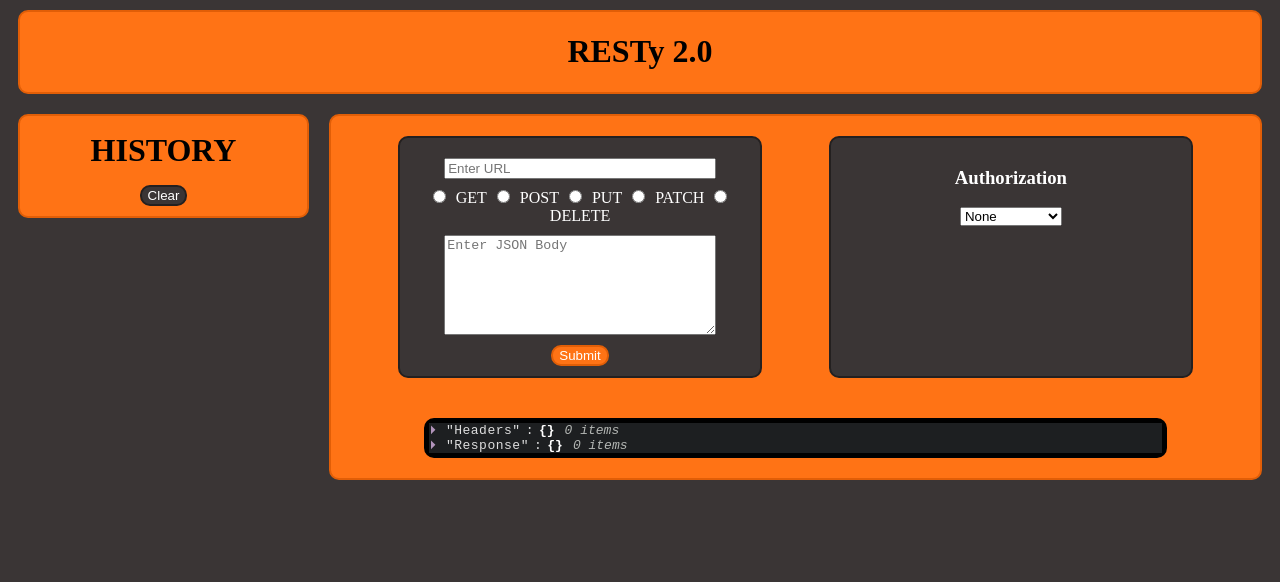
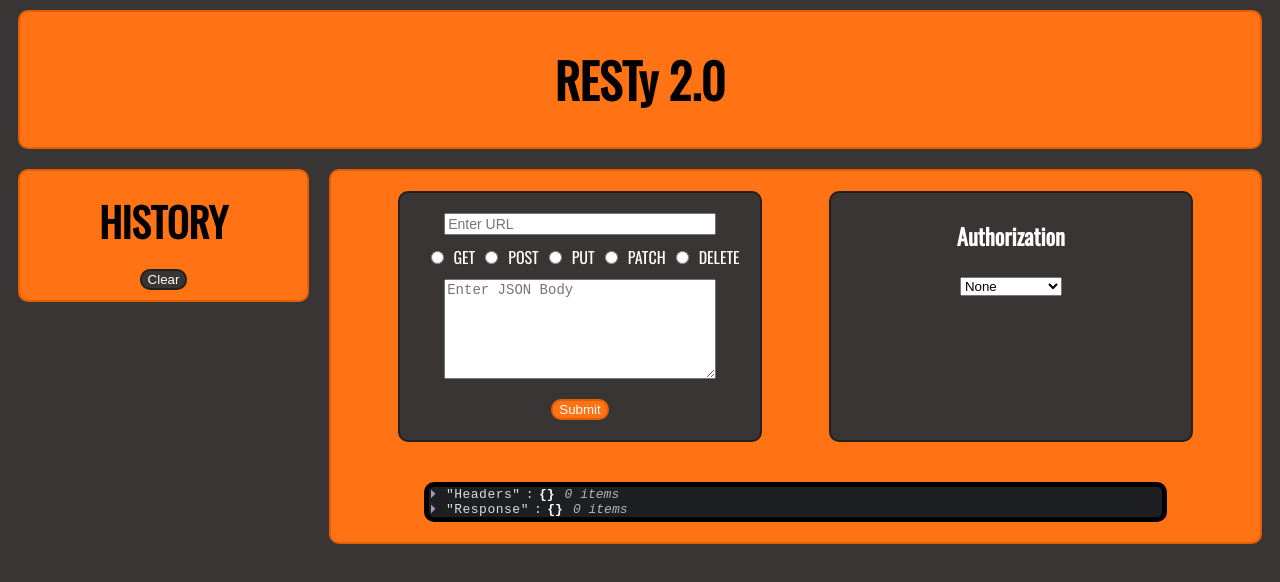
Before and after one commit to cficht/RESTy-context, a React app: page / in a window 1280 px wide. Shown: the top 582 px of the page. Built offline with nearby package versions, Linux system fonts and the light colour scheme.

Commit message:
Finished styling

```diff
--- a/src/components/App/App.css
+++ b/src/components/App/App.css
@@ -1,3 +1,5 @@
+@import url('https://fonts.googleapis.com/css?family=Oswald&display=swap');
+
 * {
   box-sizing: border-box;
 }
@@ -13,6 +15,8 @@ html {
   border-radius: 10px;
   margin: 10px;
   background-color: #ff7315;
+  font-family: 'Oswald', sans-serif;
+  font-size: 1.5em;
 }
 
 .Main {
@@ -23,6 +27,17 @@ html {
   }
 
   .Right{
+    .Header {
+      display: flex;
+      justify-content: center;
+      border: 2px solid #e15e07;
+      border-radius: 10px;
+      margin: 10px;
+      background-color: #ff7315;
+      font-family: 'Oswald', sans-serif;
+      font-size: 1.4em;
+    }
+
     display: flex;
     flex-direction: column;
     align-items: center;
--- a/src/components/Display/Display.css
+++ b/src/components/Display/Display.css
@@ -3,4 +3,6 @@
   width: 80%;
   border: 5px solid black;
   border-radius: 10px;
+  overflow: auto;
+  background-color: #1D2021;
 }
--- a/src/components/Form/Form.css
+++ b/src/components/Form/Form.css
@@ -1,3 +1,5 @@
+@import url('https://fonts.googleapis.com/css?family=Oswald&display=swap');
+
 .Form {
   display: flex;
   justify-content: space-between;
@@ -21,11 +23,13 @@
     border-radius: 10px;
     background-color: #3a3535;
     color: white;
+    font-family: 'Oswald', sans-serif;
     text-align: center;
 
     input[type=text] {
       margin: 10px;
       width: 80%;
+      font-size: 14px;
     }
 
     input[type=radio] {
@@ -36,9 +40,11 @@
       margin: 10px;
       width: 80%;
       height: 100px;
+      font-size: 14px;
     }
 
     button {
+      margin: 10px;
       border: 2px solid #e15e07;
       border-radius: 10px;
       background-color: #ff7315;
@@ -57,22 +63,30 @@
     border-radius: 10px;
     background-color: #3a3535;
     color: white;
+    font-family: 'Oswald', sans-serif;
+    font-size: 1.2em;
     text-align: center;
   }
 
   .AuthTop {
     width: 100%;
     text-align: center;
+
+    h3 {
+      margin-block-start: .7em;
+      margin-block-end: .7em;
+    }
   }
 
   .AuthBot {
     width: 100%;
-    padding: 50px;
+    height: 100%;
+    padding: 40px;
     text-align: center;
 
 
     input{
-      margin: 10px;
+      font-size: 14px;
     }
 
     input[name=SET_TOKEN]{
--- a/src/components/History/History.css
+++ b/src/components/History/History.css
@@ -1,3 +1,5 @@
+@import url('https://fonts.googleapis.com/css?family=Oswald&display=swap');
+
 .History {
   display: flex;
   flex-direction: column;
@@ -10,7 +12,8 @@
   h1 {
     margin-block-start: .5em;
     margin-block-end: .2em;
-    font-size: 2em;
+    font-family: 'Oswald', sans-serif;
+    font-size: 2.5em;
   }
 
   ul {
@@ -21,6 +24,7 @@
     margin-inline-end: 0px;
     padding-inline-start: 0px;
     width: 80%;
+    font-family: 'Oswald', sans-serif;
 
     h3 {
       margin-block-start: 0em;
```
Also changed, not shown: 1 other file (tests, documents, lock files or other folders).
